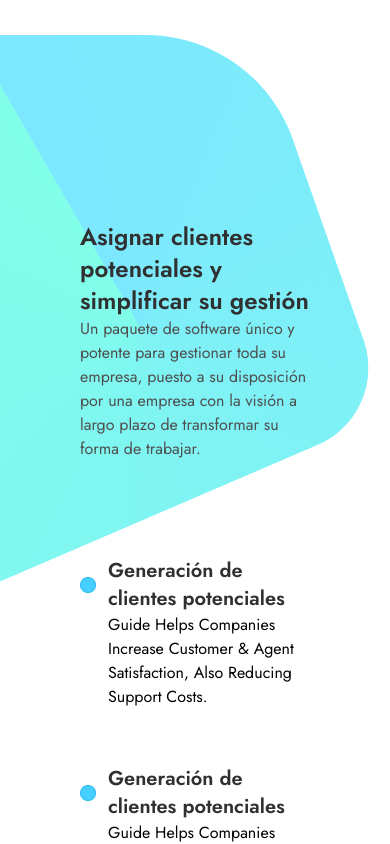
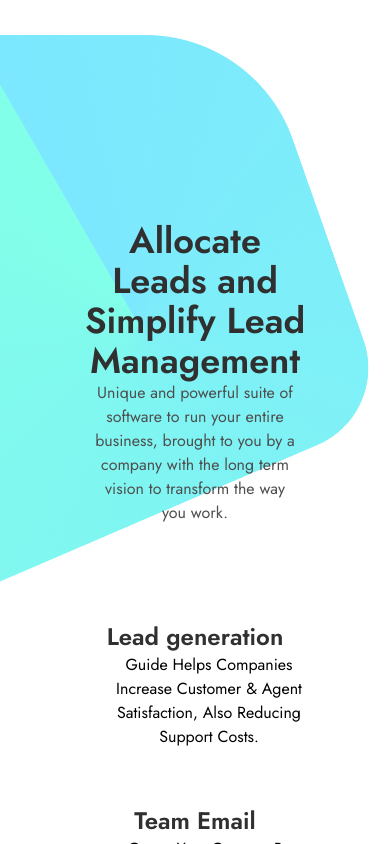
Before and after one commit to matubruno16/website-sass, a Next.js app: page /en in a window 390 px wide. Shown: the part 2075-2919 px from the top of the page. Built offline with nearby package versions, Linux system fonts and the light colour scheme.

Commit message:
Ajustes responsivos del componente y i18n

```diff
--- a/messages/en.json
+++ b/messages/en.json
@@ -10,7 +10,7 @@
     "title": "The CRM Platform Your Whole Business Will Love",
     "subtitle": "Provide excellent customer service. Answer more tickets all-in-one Primarily software.",
     "btn": "Get Started",
-    "link":"How It Work"
+    "link": "How It Work"
   },
   "Features": {
     "title": "Explore Premium Features",
@@ -27,5 +27,13 @@
       "title": "Integrated Platform",
       "subtitle": "Where you can do everything from one place."
     }
+  },
+  "CoreFeatures": {
+    "title": "Allocate Leads and Simplify Lead Management",
+    "subtitle": "Unique and powerful suite of software to run your entire business, brought to you by a company with the long term vision to transform the way you work.",
+    "headerGrafics1": "Lead generation",
+    "description1": "Guide Helps Companies Increase Customer & Agent Satisfaction, Also Reducing Support Costs.",
+    "headerGrafics2": "Team Email",
+    "description2": "Group Your Contacts By Location, Age, And Almost Any Behavior With Advanced Segmentation Tools."
   }
 }
--- a/messages/es.json
+++ b/messages/es.json
@@ -27,5 +27,13 @@
       "title": "Plataforma integrada",
       "subtitle": "Donde podes realizar todos desde un mismo sitio."
     }
+  },
+  "CoreFeatures": {
+    "title": " Asignar clientes potenciales y simplificar su gestión",
+    "subtitle": "Un paquete de software único y potente para gestionar toda su empresa, puesto a su disposición por una mpresa con la visión largo plazo de transformar su forma de trabajar.",
+    "headerGrafics1": "Generación de clientes potenciales",
+    "description1": " La guía ayuda a las empresas a aumentar la satisfacción de clientes y agentes, reduciendo también los costes de asistencia.",
+    "headerGrafics2": "Correo electrónico del equipo",
+    "description2": "Agrupe sus contactos por ubicación, edad y casi cualquier comportamiento con las herramientas avanzadas de segmentación."
   }
 }
--- a/messages/pt.json
+++ b/messages/pt.json
@@ -27,5 +27,13 @@
       "title": "Plataforma Integrada",
       "subtitle": "Onde você pode fazer tudo a partir de um único lugar."
     }
+  },
+  "CoreFeatures": {
+      "title": "Atribuir leads e simplificar sua gestão",
+      "subtitle": "Um pacote de software único e poderoso para gerenciar toda a sua empresa, disponibilizado por uma empresa com a visão de longo prazo de transformar sua forma de trabalhar.",
+      "headerGrafics1": "Geração de leads",
+      "description1": "O guia ajuda as empresas a aumentar a satisfação dos clientes e agentes, reduzindo também os custos de assistência.",
+      "headerGrafics2": "Email da equipe",
+      "description2": "Agrupe seus contatos por localização, idade e quase qualquer comportamento com as avançadas ferramentas de segmentação."
+    }
   }
-}
--- a/src/app/components/CoreFeatures.tsx
+++ b/src/app/components/CoreFeatures.tsx
@@ -1,12 +1,14 @@
+import { useTranslations } from "next-intl";
 import Image from "next/image";
 import React from "react";
 
 export default function CoreFeatures() {
+  const t = useTranslations('CoreFeatures')
   return (
     <section className="overflow-hidden">
       <div className="bg-coreFeatures w-screen h-[769px] mb-10 grid place-items-center">
-        <div className="grid md:grid-cols-2 justify-center w-[2/3] max-w-[1200px] h-[500px] place-items-center mx-10" >
-          <div className= " hidden  bg-[#EBEBEB] w-full h-full rounded-[30px] md:flex flex-col items-center p-6">
+        <div className="grid md:grid-cols-2 justify-center w-[2/3] max-w-[1200px] h-[500px] place-items-center mx-10 text-center md:text-start">
+          <div className=" hidden bg-[#EBEBEB] w-full h-full rounded-[30px] md:flex flex-col items-center p-6">
             <Image
               className=""
               src="/analytics.png"
@@ -14,20 +16,18 @@ export default function CoreFeatures() {
               height={239}
               alt="Graficos analiticos"
             />
-            <div className="w-[550px] flex items-center justify-between gap-2 my-2">
+            <div className="w-full flex items-center justify-between gap-2 my-2">
               <Image
                 src="/nuber.png"
                 width={280}
                 height={80}
                 alt="Number of Leads"
-                style={{ width: "300px", height: "auto" }}
               />
               <Image
                 src="/grafic.png"
                 width={160}
                 height={160}
                 alt="Grafico circular"
-                style={{ width: "auto", height: "auto" }}
               />
             </div>
             <Image
@@ -39,49 +39,47 @@ export default function CoreFeatures() {
             />
           </div>
           <div className="flex flex-col justify-start items-start h-full p-10 mt-6">
-            <h2 className="text-2xl font-semibold text-text-primario text-pretty">
-              Asignar clientes potenciales y simplificar su gestión
+            <h2 className="text-4xl md:text-2xl font-semibold text-text-primario text-pretty">
+              {t('title')}
             </h2>
             <p className="text-text-secundario text-pretty">
-              Un paquete de software único y potente para gestionar toda su
-              empresa, puesto a su disposición por una empresa con la visión a
-              largo plazo de transformar su forma de trabajar.
+            {t('subtitle')}
             </p>
-            <div className="">
-              <div className="flex items-center gap-3 mt-24">
+            <div className=" ">
+              <div className="flex flex-col md:flex-row items-center gap-3 mt-24">
                 <Image
                   src="/punto.png"
                   alt="Icono Punto"
+                  className="hidden md:flex"
                   width={16}
                   height={16}
                 />
-                <h3 className="w-full text-xl text-text-primario font-semibold">
-                  Generación de clientes potenciales
+                <h3 className="w-full  text-2xl md:text-xl text-text-primario font-semibold">
+                {t('headerGrafics1')}
                 </h3>
               </div>
               <div>
                 <p className="ml-7">
-                  Guide Helps Companies Increase Customer & Agent Satisfaction,
-                  Also Reducing Support Costs.
+                  {t('description1')}
                 </p>
               </div>
             </div>
             <div className="">
-              <div className="flex items-center gap-3 mt-14">
+              <div className="flex flex-col md:flex-row items-center gap-3 mt-14">
                 <Image
                   src="/punto.png"
                   alt="Icono Punto"
+                  className="hidden md:flex"
                   width={16}
                   height={16}
                 />
-                <h3 className="w-full text-xl text-text-primario font-semibold">
-                  Generación de clientes potenciales
+                <h3 className="w-full text-2xl md:text-xl text-text-primario font-semibold">
+                  {t('headerGrafics2')}
                 </h3>
               </div>
               <div>
                 <p className="ml-7">
-                  Guide Helps Companies Increase Customer & Agent Satisfaction,
-                  Also Reducing Support Costs.
+                 {t('description2')}
                 </p>
               </div>
             </div>
```
